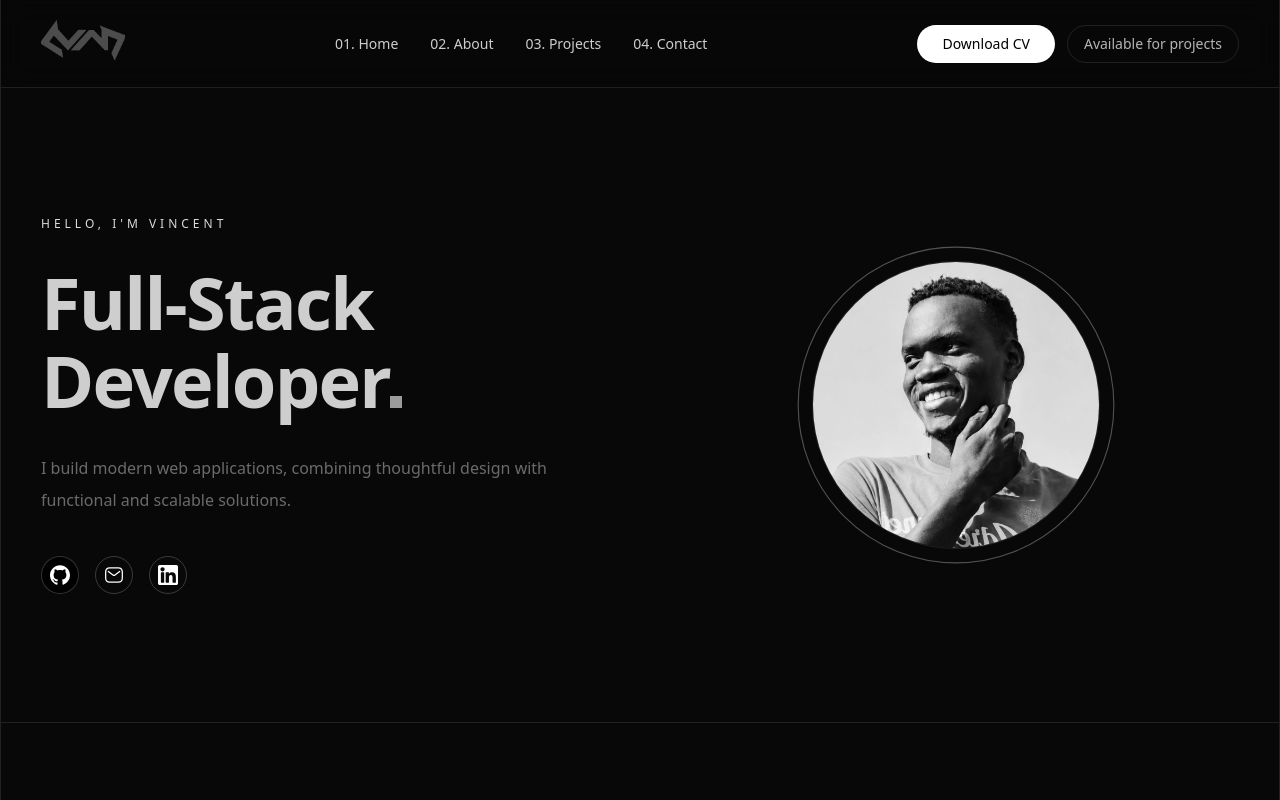
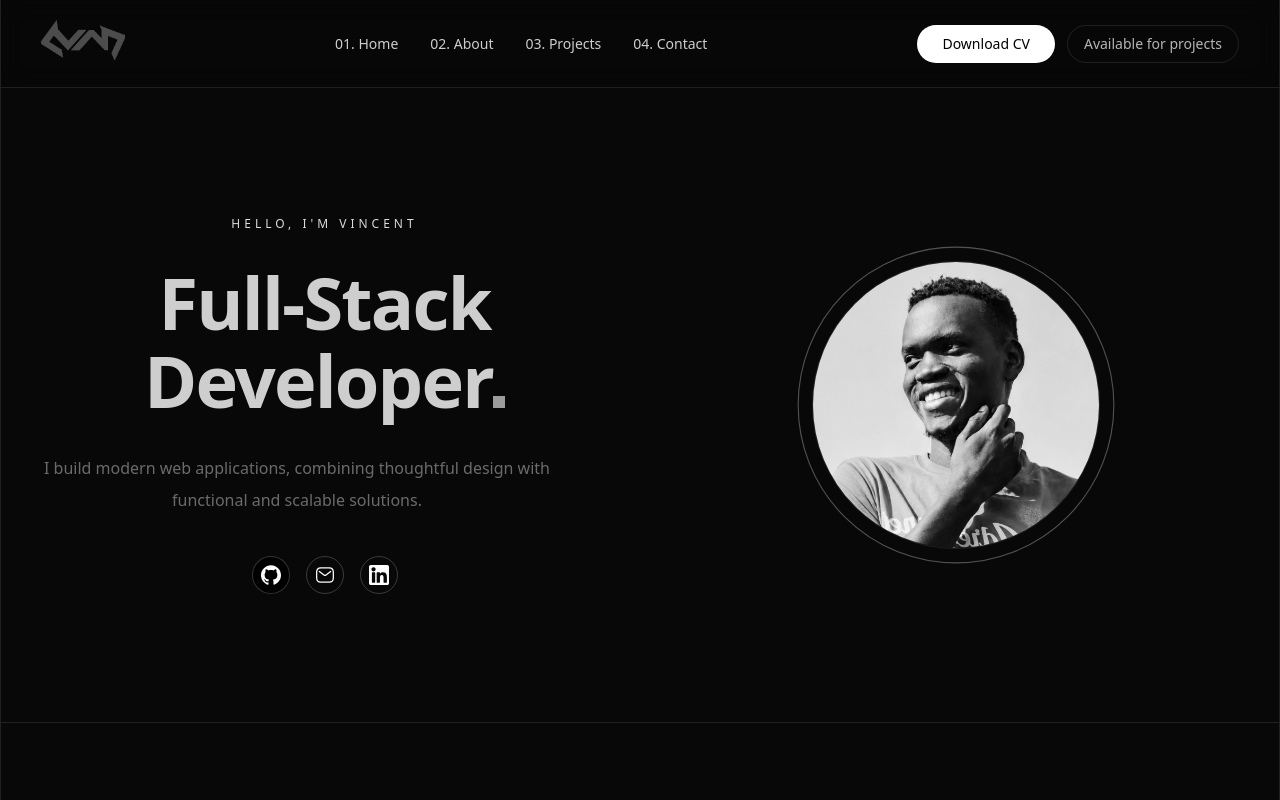
Before and after one commit to oluochvn/p20, a React (Vite) app: page / in a window 1280 px wide. Shown: the top 800 px of the page. Built offline with nearby package versions, Linux system fonts and the light colour scheme; some icons are missing; a web font is replaced by a local one.

Commit message:
mobilefix

```diff
--- a/src/App.tsx
+++ b/src/App.tsx
@@ -56,11 +56,9 @@ function App() {
     <Analytics />
     <div className="bg-black/97 min-h-screen text-white px-0 pt-0 pb-0">
       <div className="min-h-screen border-x border-white/10 overflow-x-clip">
-
         <nav className="sticky top-0 z-50 border-b border-white/10 bg-black/5 backdrop-blur-md">
           <div className="max-w-7xl mx-auto px-5 sm:px-10">
             <div className="flex justify-between items-center py-4 md:py-5">
-
               <h1 className="font-bold text-2xl text-white">
                 <button onClick={() => navigateTo("home")} aria-label="Vincent Oluoch home" className="group inline-flex">
                   <span className="relative block h-10 w-[5.25rem] overflow-hidden">
@@ -72,24 +70,20 @@ function App() {
                   </span>
                 </button>
               </h1>
-
               <ul className="hidden md:flex gap-8 text-sm text-white/80">
                 <li><button onClick={() => navigateTo("home")} className="hover:text-white transition-colors">01. Home</button></li>
                 <li><button onClick={() => navigateTo("about")} className="hover:text-white transition-colors">02. About</button></li>
                 <li><button onClick={() => navigateTo("projects")} className="hover:text-white transition-colors">03. Projects</button></li>
                 <li><button onClick={() => navigateTo("contact")} className="hover:text-white transition-colors">04. Contact</button></li>
               </ul>
-
               <div className="hidden lg:flex items-center gap-3">
                 <a href="/cv.pdf" download className="border bg-white border-white/20 text-black px-6 py-2 text-sm rounded-full hover:bg-white/75 transition">
                   Download CV
                 </a>
-
                 <div className="flex items-center gap-2 border border-white/10 px-4 py-2 rounded-full text-sm text-white/70">
                   Available for projects
                 </div>
               </div>
-
               <button
                 onClick={() => setOpen(!open)}
                 aria-label={open ? "Close menu" : "Open menu"}
@@ -118,12 +112,10 @@ function App() {
                     <button onClick={() => navigateTo("contact")} className="block w-full text-left py-3.5 hover:text-[#4A4A4A] transition-colors">04. Contact</button>
                   </li>
                 </ul>
-
                 <div className="pb-6 flex flex-wrap items-center gap-3">
                   <a href="/cv.pdf" download onClick={close} className="border border-white/20 text-white px-5 py-2.5 text-sm rounded-full hover:border-[#4A4A4A] transition">
                     Download CV
                   </a>
-
                   <div className="flex items-center gap-2 border border-white/10 px-4 py-2.5 rounded-full text-sm text-white/70">
                     Available for projects
                   </div>
@@ -133,33 +125,27 @@ function App() {
 
           </div>
         </nav>
-
         <section id="home" className="scroll-mt-24 max-w-7xl mx-auto px-5 sm:px-10 pt-12 pb-16 md:py-32 flex flex-col-reverse md:flex-row items-center justify-between gap-10 md:gap-16">
           <div className="flex-1 w-full">
-            <p className="text-[#DBDBDB] tracking-[3px] md:tracking-[4px] text-xs mb-6 md:mb-8">
+            <p className="text-[#DBDBDB] tracking-[3px] sm:text-center md:tracking-[4px] text-xs mb-6 md:mb-8">
               HELLO, I'M VINCENT
             </p>
-
-            <h1 className="text-[2.75rem] text-white/80 sm:text-6xl md:text-7xl font-semibold leading-[1.08] tracking-tight">
+            <h1 className="text-[2.75rem] text-white/80 sm:text-6xl sm:text-center md:text-7xl font-semibold leading-[1.08] tracking-tight">
               Full-Stack
               <br />
               Developer
               <span className="inline-block w-3 h-3 bg-white/60"></span>
             </h1>
-
-            <p className="text-white/40 mt-6 md:mt-8 text-[15px] md:text-base max-w-lg leading-7 md:leading-8">
+            <p className="text-white/40 mt-6 md:mt-8 text-[15px] sm:text-center md:text-base max-w-lg leading-7 md:leading-8">
               I build modern web applications, combining thoughtful design with functional and scalable solutions.
             </p>
-
-            <div className="flex items-center gap-4 mt-8 md:mt-10">
+            <div className="flex sm:justify-center items-center gap-4 mt-8 md:mt-10">
               <a href="https://github.com/oluochvn" target="_blank" rel="noopener noreferrer" aria-label="GitHub" className="border border-white/20 p-2.5 md:p-2 bg-black hover:border-white/40 rounded-full">
                 <img src="/github.svg" alt="GitHub" className="w-5 h-5 invert" />
               </a>
-
               <a href="mailto:theevinceke@gmail.com" aria-label="Email" className="border border-white/20 p-2.5 md:p-2 rounded-full hover:border-white/40 transition">
                 <img src="/email.svg" alt="Email" className="w-5 h-5 invert" />
               </a>
-
               <a href="https://www.linkedin.com/in/oluochvn/" target="_blank" rel="noopener noreferrer" aria-label="LinkedIn" className="border border-white/20 p-2.5 md:p-2 rounded-full hover:border-white/40 transition">
                 <img src="/linkedin1.svg" alt="LinkedIn" className="w-5 h-5" />
               </a>
@@ -351,7 +337,6 @@ function App() {
             </p>
           </div>
         </section>
-
       </div>
     </div>
     </>
```
